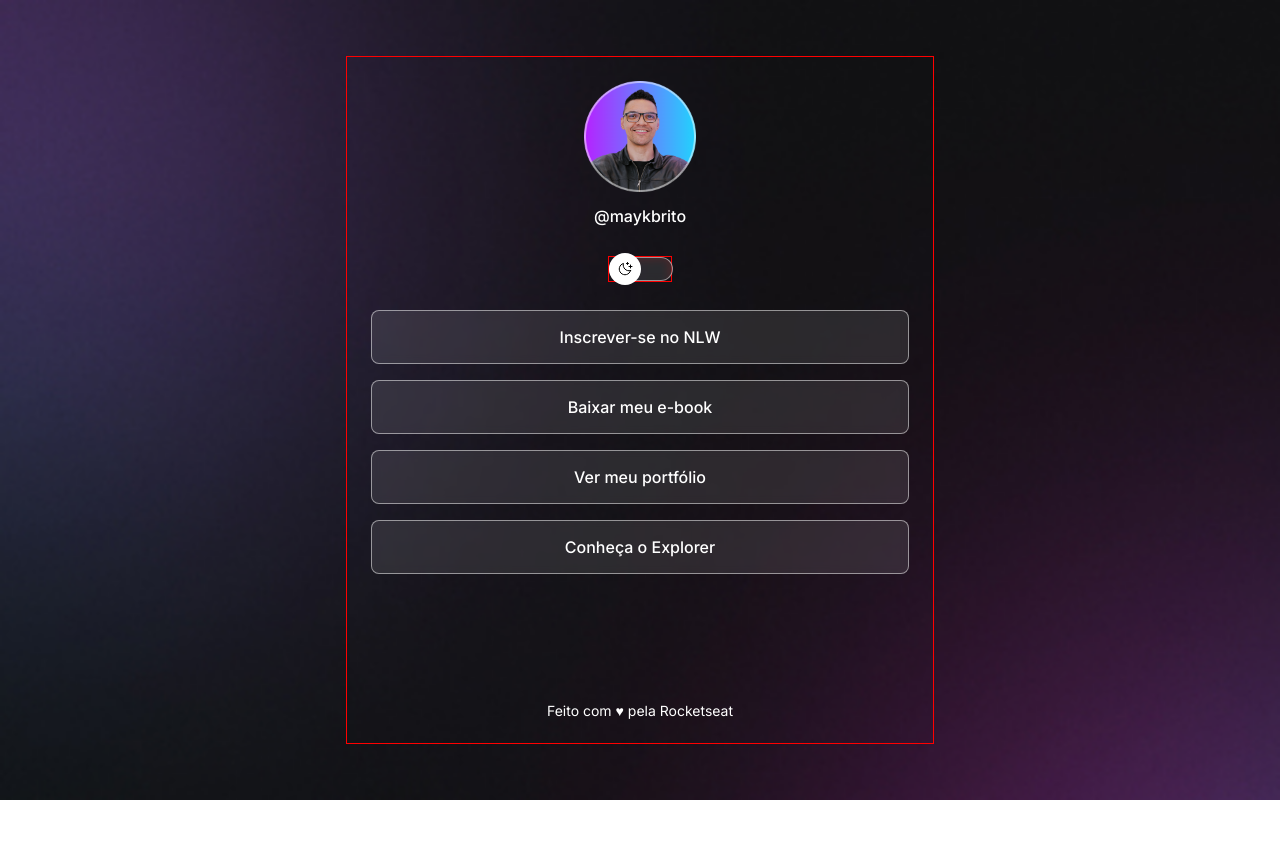
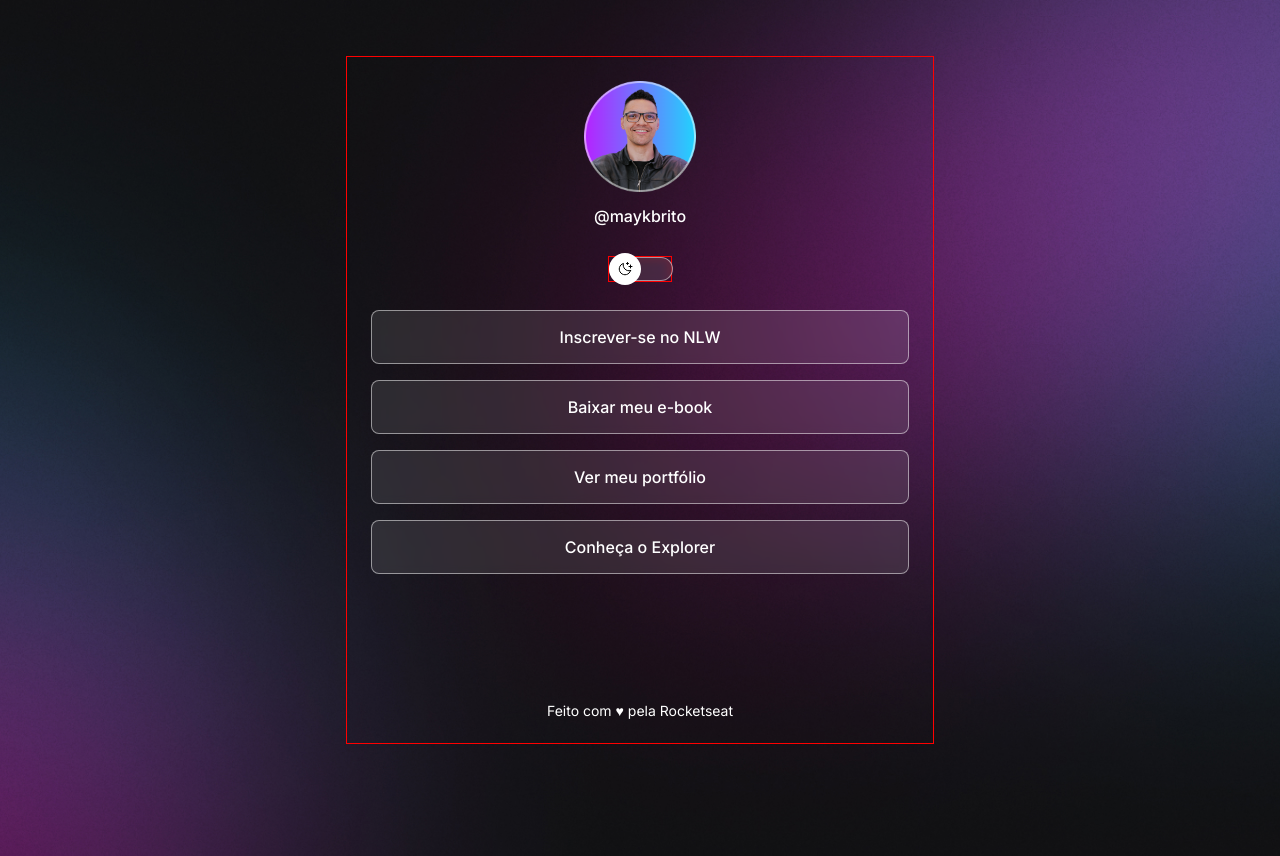
Before and after one commit to Babi1724/Cart-o-de-visita, a plain HTML site: page index.html in a window 1280 px wide. Before the commit the page ends 800 px from the top, so only its background shows below. Drawn offline with nearby package versions, Linux system fonts and the light colour scheme.

Commit message:
inserção do media queries e das imagens de fundo para desktop.

```diff
--- a/styles.css
+++ b/styles.css
@@ -36,6 +36,7 @@ body{
 
     /* essa propriedade tem o nome de short - end */
     background: var(--bg-url) no-repeat top center/cover;
+    height: 100vh /* aqui vai ocupar todo o espaço vazio */ ;
 }
 
 body * { /* o * é o seletor universal, ou seja, tudo o que estiver aqui, vai para o codigo todo */
@@ -190,3 +191,16 @@ footer{
     font-size: 14px;
 
 }
+
+/* media queries, só funciona se tiver a linha no html de meta de viewport */
+
+@media(min-width:700px){
+        :root{
+           --bg-url: url(./assets/bg-desktop.jpg);
+        }
+
+        .light{
+            --bg-url: url(./assets/bg-desktop-light.jpg);
+        }
+
+}
```
Also changed, not shown: assets/bg-desktop-light.jpg (added), assets/bg-desktop.jpg (added).
